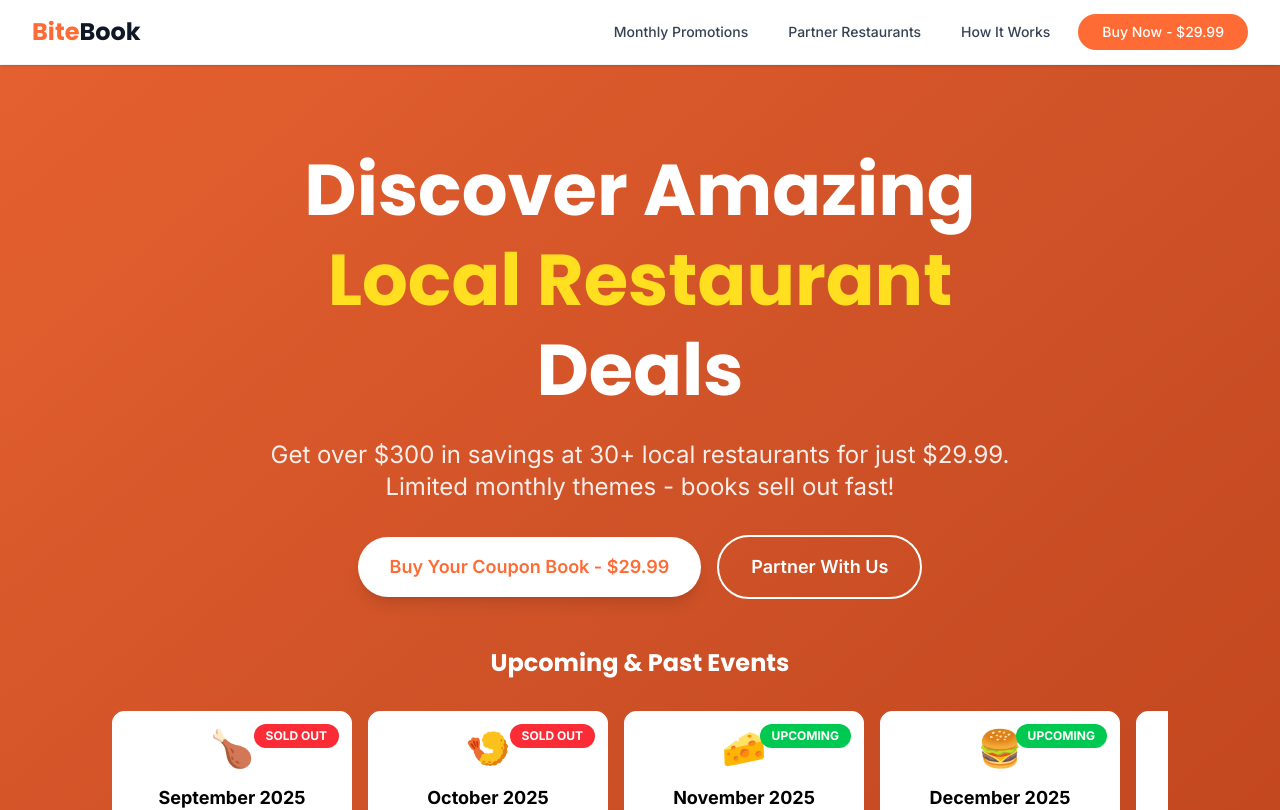
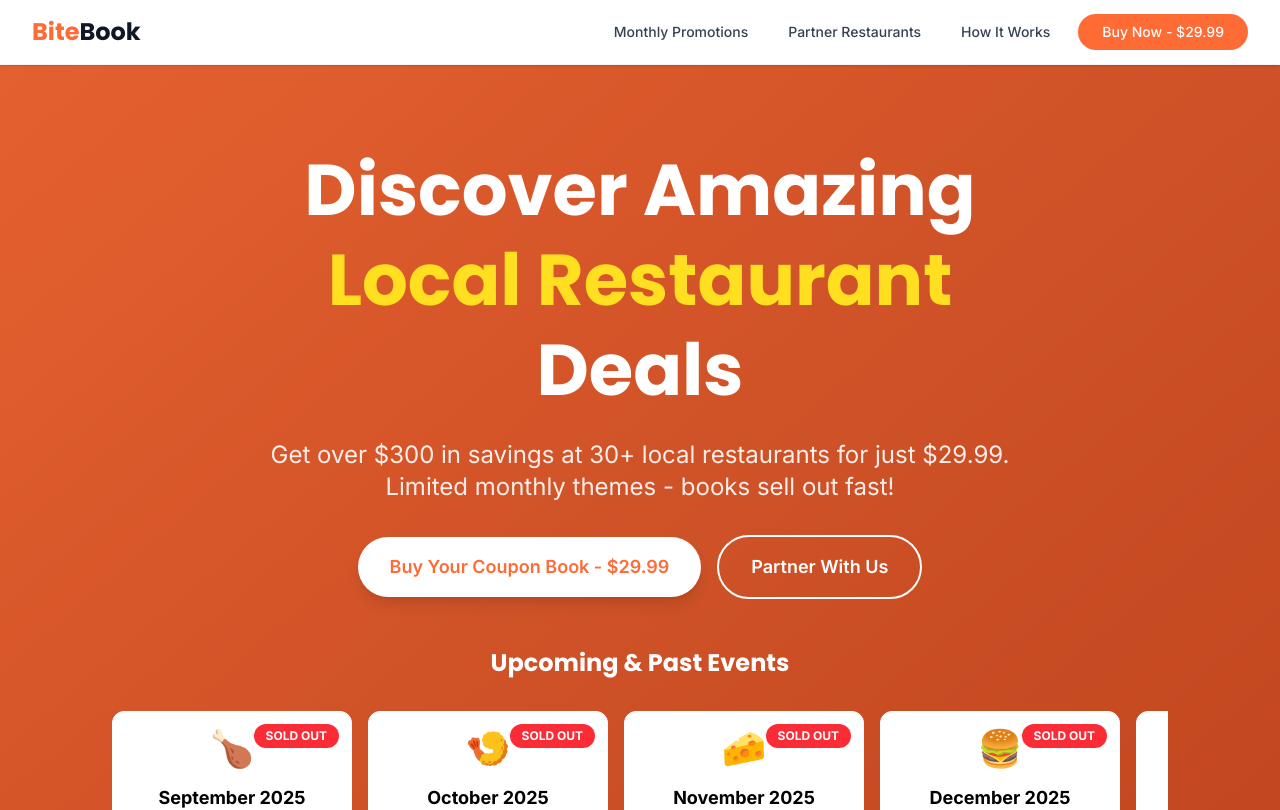
Before and after one commit to JuiceFactory22/bitebook_website, a Next.js app: page / in a window 1280 px wide. Shown: the top 810 px of the page. Built offline with nearby package versions, Linux system fonts and the light colour scheme.

Commit message:
Mark November 2025 and December 2025 as SOLD OUT

```diff
--- a/src/components/EventsCarousel.tsx
+++ b/src/components/EventsCarousel.tsx
@@ -36,15 +36,20 @@ export default function EventsCarousel({ pastEvents, upcomingEvents, currentMont
       'July', 'August', 'September', 'October', 'November', 'December'
     ];
 
+    // Parse the event month string (e.g., "January 2026" or "January")
+    const eventMonthParts = event.month.split(' ');
+    const eventMonthName = eventMonthParts[0];
+    const eventYear = eventMonthParts.length > 1 ? parseInt(eventMonthParts[1]) : new Date().getFullYear();
+    const eventMonthIndex = monthNames.indexOf(eventMonthName);
+
+    // Manually mark November 2025 and December 2025 as sold out
+    if (eventYear === 2025 && (eventMonthName === 'November' || eventMonthName === 'December')) {
+      return true;
+    }
+
     const now = new Date();
     const currentYear = now.getFullYear();
     const currentMonth = now.getMonth(); // 0-11 (0 = January)
-
-    // Parse the event month string (e.g., "January 2026" or "January")
-    const eventMonthParts = event.month.split(' ');
-    const eventMonthName = eventMonthParts[0];
-    const eventYear = eventMonthParts.length > 1 ? parseInt(eventMonthParts[1]) : currentYear;
-    const eventMonthIndex = monthNames.indexOf(eventMonthName);
 
     // An event is sold out if:
     // 1. Its year is before the current year, OR
```
